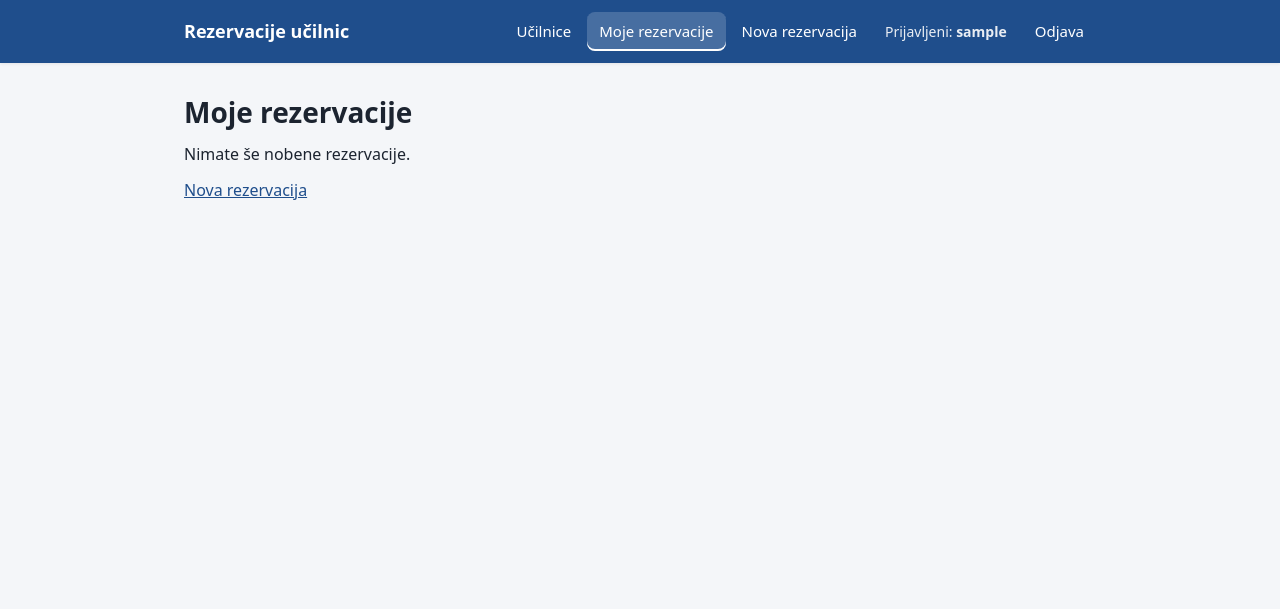
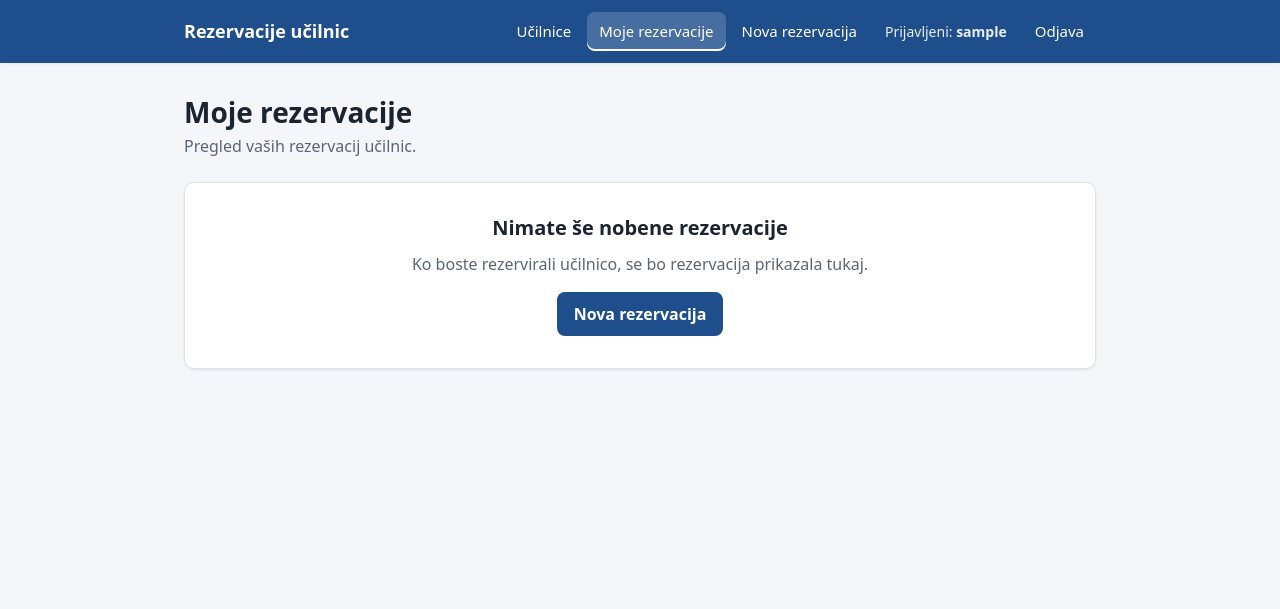
Before and after one commit to lukacibasek/rezervacija_ucilnic, a Django app: page /rezervacije/moje/ in a window 1280 px wide. Shown: the top 609 px of the page. Run offline with Django 5.2, Linux system fonts and the light colour scheme; the visitor is signed in with stand-in values (Sample User, id 1); data comes from the database, SQL or seed files in the repository; data that the repository does not hold is empty.

Commit message:
Nov videz strani Moje rezervacije in potrditve preklica
Co-Authored-By: Claude Opus 5.5 <noreply@anthropic.com>

```diff
--- a/rezervacije/templates/rezervacije/moje_rezervacije.html
+++ b/rezervacije/templates/rezervacije/moje_rezervacije.html
@@ -3,12 +3,28 @@
 {% block title %}Moje rezervacije | Rezervacije učilnic{% endblock %}
 
 {% block content %}
-  <h1>Moje rezervacije</h1>
+  <div class="page-header">
+    <div>
+      <h1>Moje rezervacije</h1>
+      <p class="muted">Pregled vaših rezervacij učilnic.</p>
+    </div>
+    {% if rezervacije %}
+      <a class="btn btn--primary" href="{% url 'rezervacije:nova' %}">Nova rezervacija</a>
+    {% endif %}
+  </div>
+
   {% if rezervacije %}
-    <div class="tabela">
-      <table>
+    <div class="table-wrap">
+      <table class="table">
         <thead>
-          <tr><th>Učilnica</th><th>Datum</th><th>Šolska ura</th><th>Čas</th><th>Namen</th><th>Dejanja</th></tr>
+          <tr>
+            <th scope="col">Učilnica</th>
+            <th scope="col">Datum</th>
+            <th scope="col">Šolska ura</th>
+            <th scope="col">Čas</th>
+            <th scope="col">Namen</th>
+            <th scope="col"><span class="visually-hidden">Dejanja</span></th>
+          </tr>
         </thead>
         <tbody>
           {% for rezervacija in rezervacije %}
@@ -17,13 +33,15 @@
               <td>{{ rezervacija.datum|date:"d. m. Y" }}</td>
               <td>{{ rezervacija.naziv_ure }}</td>
               <td>{{ rezervacija.ura_od|time:"G.i" }}–{{ rezervacija.ura_do|time:"G.i" }}</td>
-              <td>{{ rezervacija.namen }}</td>
+              <td class="wrap">{{ rezervacija.namen }}</td>
               <td>
                 {% if rezervacija.datum >= danes %}
-                  <a href="{% url 'rezervacije:uredi' rezervacija.pk %}">Uredi</a> |
-                  <a href="{% url 'rezervacije:preklici' rezervacija.pk %}">Prekliči</a>
+                  <div class="actions">
+                    <a class="btn btn--secondary btn--small" href="{% url 'rezervacije:uredi' rezervacija.pk %}">Uredi<span class="visually-hidden"> rezervacijo {{ rezervacija.ucilnica.oznaka }}, {{ rezervacija.datum|date:"d. m. Y" }}</span></a>
+                    <a class="btn btn--danger btn--small" href="{% url 'rezervacije:preklici' rezervacija.pk %}">Prekliči<span class="visually-hidden"> rezervacijo {{ rezervacija.ucilnica.oznaka }}, {{ rezervacija.datum|date:"d. m. Y" }}</span></a>
+                  </div>
                 {% else %}
-                  <span class="prazno">pretekla</span>
+                  <span class="muted">Pretekla</span>
                 {% endif %}
               </td>
             </tr>
@@ -32,7 +50,10 @@
       </table>
     </div>
   {% else %}
-    <p class="prazno">Nimate še nobene rezervacije.</p>
+    <div class="card empty">
+      <h2>Nimate še nobene rezervacije</h2>
+      <p>Ko boste rezervirali učilnico, se bo rezervacija prikazala tukaj.</p>
+      <a class="btn btn--primary" href="{% url 'rezervacije:nova' %}">Nova rezervacija</a>
+    </div>
   {% endif %}
-  <p><a class="gumb" href="{% url 'rezervacije:nova' %}">Nova rezervacija</a></p>
 {% endblock %}
```
Also changed, not shown: rezervacije/templates/rezervacije/rezervacija_confirm_delete.html (+19 -11 lines).
